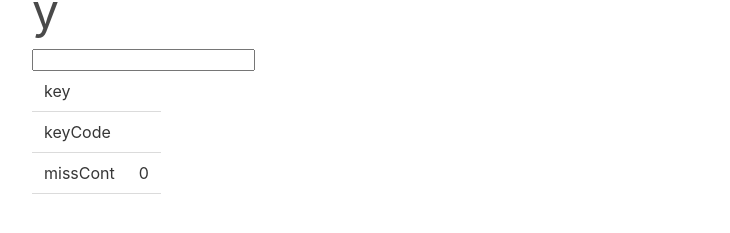
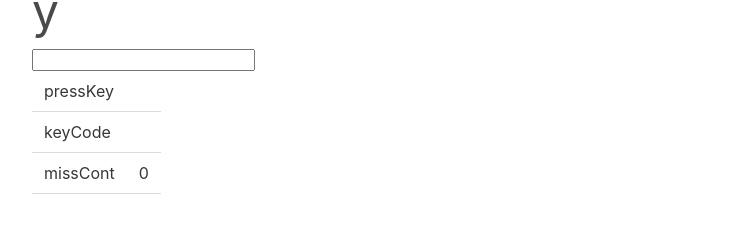
Before and after one commit to iitenkida7/typing, a Vue app: page / in a window 1280 px wide. Shown: the part 145-378 px from the top of the page, without its empty margins (32-762 px from the left). Built offline with nearby package versions, Linux system fonts and the light colour scheme.

Commit message:
Add debug component

```diff
--- a/src/App.vue
+++ b/src/App.vue
@@ -18,30 +18,21 @@
     <h1 v-if="completed">OK＼(^o^)／</h1>
     <input type="text" v-model="inputText" @keyup="keyPress" />
   </div>
-
-  <table class="table">
-    <tr>
-      <td>key</td>
-      <td>{{ key }}</td>
-    </tr>
-    <tr>
-      <td>keyCode</td>
-      <td>{{ keyCode }}</td>
-    </tr>
-    <tr>
-      <td>missCont</td>
-      <td>{{ missCnt }}</td>
-    </tr>
-  </table>
+  <Debug :pressKey="pressKey" :keyCode="keyCode" :missCnt="missCnt" />
 </template>
 
 <script>
 import TypingData from "./typing_data.json";
+import Debug from "./components/Debug.vue";
 
 export default {
   name: "App",
+  components: {
+    Debug,
+  },
   data: function () {
     return {
+      inputText: "",
       target: {
         word: "",
         ja: "",
@@ -50,7 +41,7 @@ export default {
       targetChr: "",
       completed: false,
       missCnt: 0,
-      key: "",
+      pressKey: "",
       keyCode: "",
     };
   },
@@ -85,7 +76,7 @@ export default {
       }
 
       //console.log(this.target);
-      this.key = event.key;
+      this.pressKey = event.key;
       this.keyCode = event.keyCode;
     },
   },
--- /dev/null
+++ b/src/components/Debug.vue
@@ -0,0 +1,23 @@
+<template>
+  <table class="table">
+    <tr>
+      <td>pressKey</td>
+      <td>{{ pressKey }}</td>
+    </tr>
+    <tr>
+      <td>keyCode</td>
+      <td>{{ keyCode }}</td>
+    </tr>
+    <tr>
+      <td>missCont</td>
+      <td>{{ missCnt }}</td>
+    </tr>
+  </table>
+</template>
+
+<script>
+export default {
+  name: "Debug",
+  props: ["pressKey", "keyCode", "missCnt"],
+};
+</script>
```
